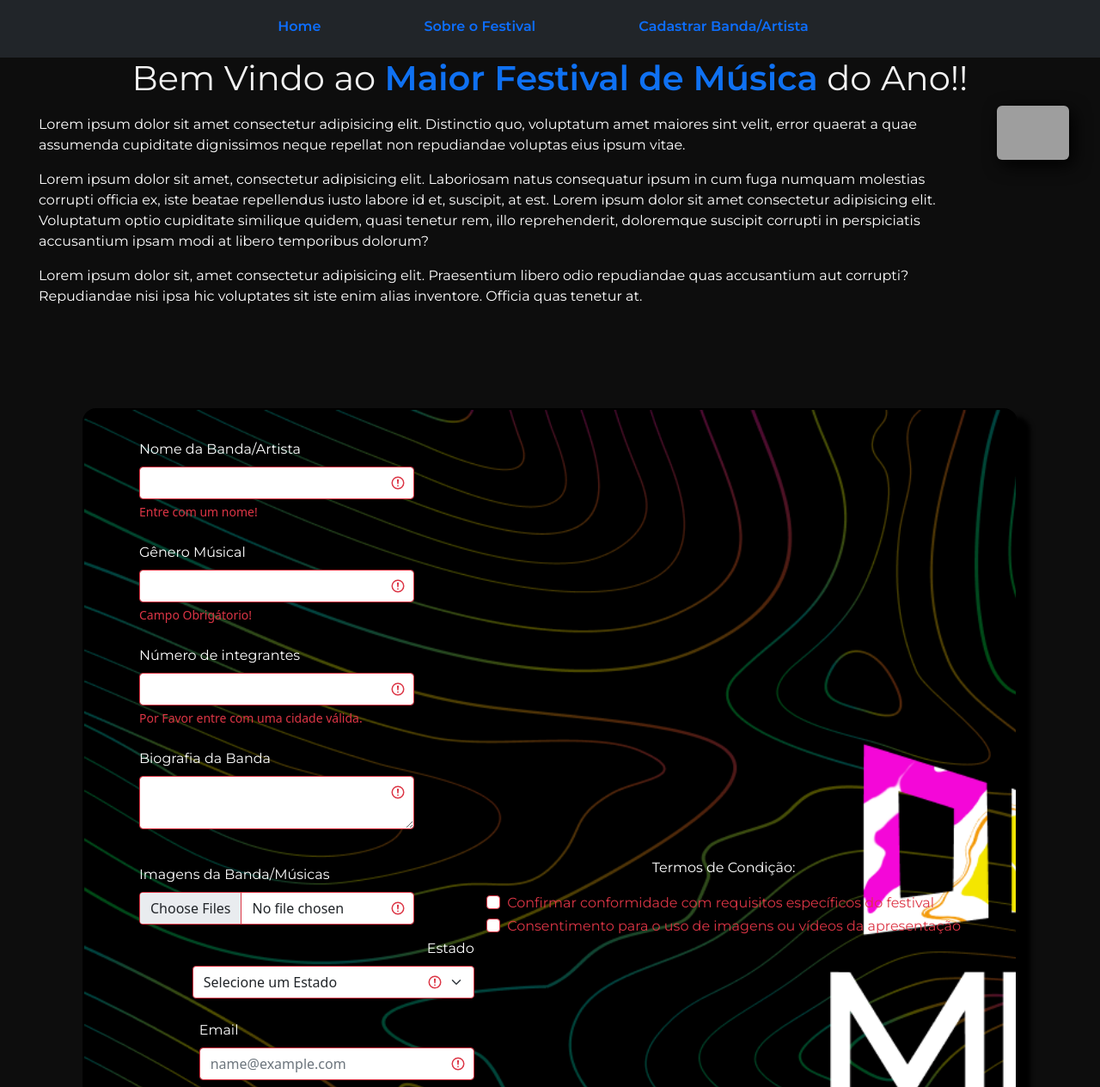
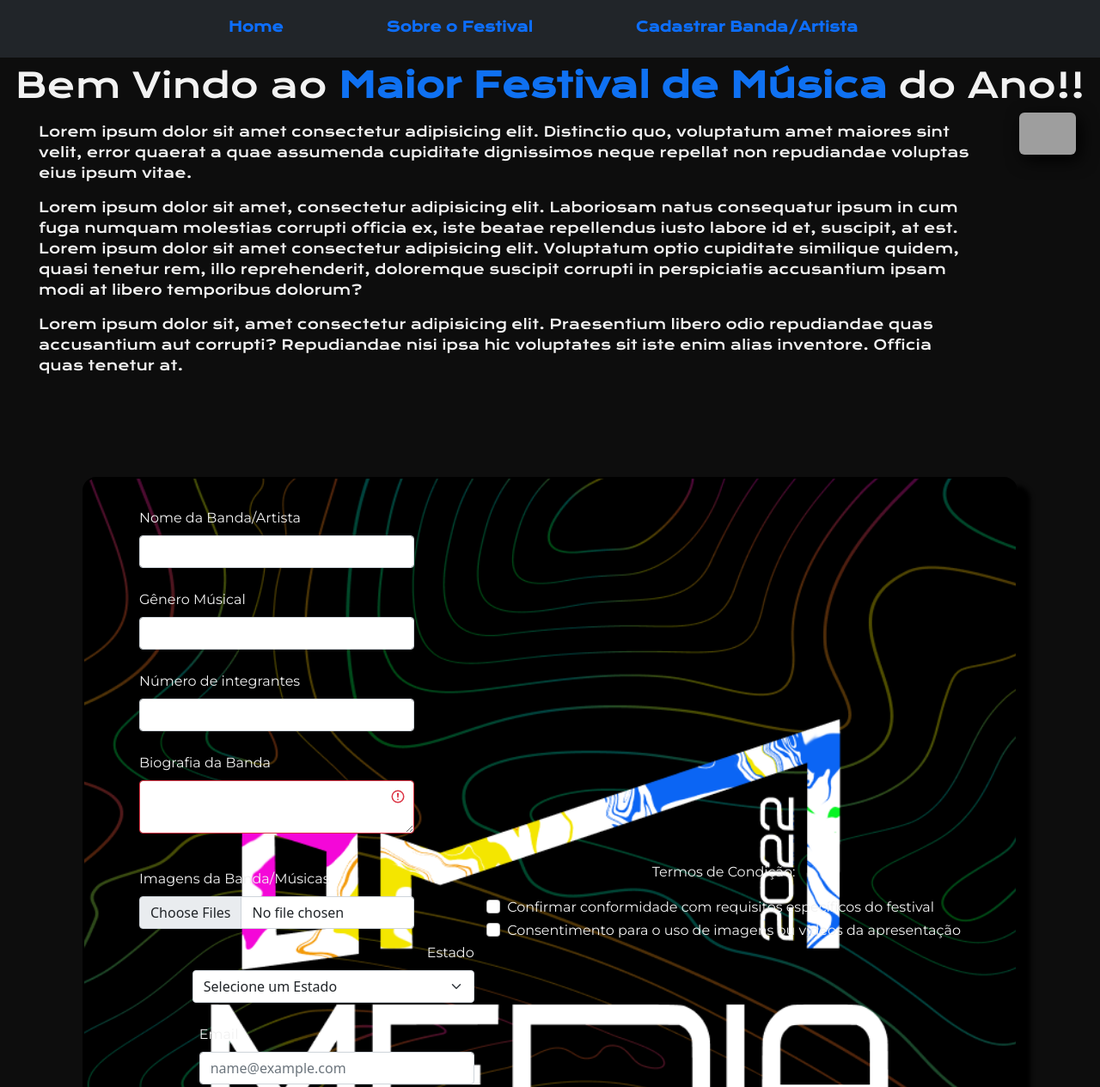
Before and after one commit to Lopeszl35/TrabalhoFinalFrontEnd, a plain HTML site: page index.html in a window 1280 px wide. Shown: the part 5-1270 px from the top of the page at 86% size. Drawn offline with nearby package versions, Linux system fonts and the light colour scheme; grey boxes are pictures that could not be loaded.

Commit message:
Atualizando Projeto trabalho final do semestre

```diff
--- a/JavaScript/validForm.js
+++ b/JavaScript/validForm.js
@@ -0,0 +1,17 @@
+(function() {
+    'use strict'
+
+    var forms = document.querySelectorAll('.needs-validation')
+
+    Array.prototype.slice.call(forms)
+      .forEach(function (form) {
+        form.addEventListener('submit', function (event) {
+          if (!form.checkValidity()) {
+            event.preventDefault()
+            event.stopPropagation()
+          }
+
+          form.classList.add('was-validated')
+        }, false)
+      })
+  })()
--- a/assets/style.css
+++ b/assets/style.css
@@ -1,13 +1,19 @@
 @import url('https://fonts.googleapis.com/css2?family=Krona+One&family=Montserrat:wght@400;600&display=swap'); /* importa fontes do google */
 
 :root {
-    --texto-normal: 'Montserrat', sans-serif;
+    --texto-titulo: 'Krona one', sans-serif;
+    --texto-paragrafo: 'Montserrat', sans-serif;
+    --texto-formulario: 'Montserrat', sans-serif;
+    --cor-de-fundo: #0D0D0D;
+    --cor-texto: #F2F2F2;
+    --cor-titulo-strong: #0F71F2;
+    --cor-box: #000;
 }
 
 
 body {
     box-sizing: border-box;
-    background-color: #0D0D0D !important; /*Tirando o estilo do bootstrap*/
+    background-color: var(--cor-de-fundo) !important; /*Tirando o estilo do bootstrap*/
     margin: 0;
     padding: 0;
 }
@@ -20,11 +26,19 @@ input[type="url"] {
     width: 40vh;
 }
 
+nav {
+    position: fixed;
+    top: 0;
+    left: 0;
+    width: 100%;
+    z-index: 1000; /* Um valor alto para garantir que a navegação fique acima de outros elementos */
+}
+
 img {
     max-width: 70%;
     height: auto;
     border-radius: 6px;
-    box-shadow: 5px 6px 20px #000;
+    box-shadow: 5px 6px 20px var(--cor-box);
 }
 
 .col-md-3 select {
@@ -32,20 +46,21 @@ img {
 }
 
 .nav {
-    font-family: var(--texto-normal);
+    font-family: var(--texto-titulo);
     font-weight: 600;
     gap: 5.5rem;
     padding: 0.5rem;
 }
 
 .titulo {
-    color: #F2F2F2;
-    font-family: 'Montserrat', sans-serif;
+    margin-top: 5rem;
+    color: var(--cor-texto);
+    font-family: var(--texto-titulo);
     text-align: center;
 }
 
 .titulo__strong {
-    color: #0F71F2;
+    color: var(--cor-titulo-strong);
 }
 
 .section__article {
@@ -60,8 +75,8 @@ img {
 }
 
 .section__article_texto {
-    color: #fff;
-    font-family: var(--texto-normal);
+    color: var(--cor-texto);
+    font-family: 'Krona one', sans-serif;
 }
 
 .container__main {
@@ -72,13 +87,14 @@ img {
 
 .container__Section_principal {
     width: 85%;
-    border: 2px solid #000;
+    border: 2px solid var(--cor-box);
     border-radius: 16px;
-    box-shadow: 15px 10px 5px #000;
+    box-shadow: 15px 10px 5px var(--cor-box);
     padding: 2% 5%;
     background-image: url('festival.png');
     background-size: cover;
     background-repeat: no-repeat;
+    background-position: center;
 }
 
 .container__form {
@@ -95,8 +111,8 @@ img {
 }
 
 .container_label {
-    color: #fff;
-    font-family: var(--texto-normal);
+    color: var(--cor-texto);
+    font-family: var(--texto-formulario);
     font-size: 16px;
 }
 
@@ -119,8 +135,6 @@ img {
     justify-content: flex-end;
 }
 
-.invalid__section {
-    display: none !important;
-    justify-content: flex-end !important;
-    overflow: hidden !important;
+#option-estado {
+    width: 20.50rem;
 }
--- a/index.html
+++ b/index.html
@@ -39,7 +39,7 @@
     <main class="container__main">
 
         <section class="container__Section_principal">
-            <form action="#" method="post" class="was-validated container__form"><!--Inicio Formulário-->
+            <form action="#" method="post" class="needs-validation container__form" novalidate><!--Inicio Formulário-->
                 <div><!--Inicio Section 1-->
                     <div class="col-md-4 alinhar__nome">
                         <label for="validationCustom01" class="form-label container_label">Nome da Banda/Artista</label>
@@ -77,6 +77,9 @@
                     <div class="mb-3">
                         <label for="formFileMultiple" class="form-label container_label">Imagens da Banda/Músicas</label>
                         <input class="form-control" type="file" id="formFileMultiple" multiple required>
+                        <div class="invalid-feedback">
+                            Envie imagens e músicas
+                        </div>
                       </div>
                 </div><!--Fim da section1-->
 
@@ -109,7 +112,7 @@
                           <option value="1">Goiáis</option>
                           <option value="1">Rio de Janeiro</option>
                         </select>
-                        <div class="invalid-feedback invalid__section">
+                        <div class="invalid-feedback" id="option-estado">
                           Selecione um Estado válido.
                         </div>
                     </div>
@@ -118,24 +121,33 @@
                     <div class="mb-3">
                         <label for="exampleFormControlInput1" class="form-label container_label">Email</label>
                         <input type="email" class="form-control" id="exampleFormControlInput1" required placeholder="name@example.com">
+                        <div class="invalid-feedback">
+                            Informe um e-mail válido!
+                        </div>
                     </div>
                     <br>
 
                     <div>
                         <label for="cpf" class="form-label container_label">CPF/CNPJ</label>
                         <input type="text" class="form-control" id="cpf" name="cpf" pattern="\d{3}\.\d{3}\.\d{3}-\d{2}" placeholder="123.456.789-01" required>
+                        <div class="invalid-feedback">
+                            CPF inválido
+                        </div>
                     </div>
                     <br>
 
                     <div>
                         <label for="telefone" class="form-label container_label">Telefone</label>
                         <input type="tel" class="form-control" id="telefone" name="telefone" placeholder="(99) 12345-6789" required>
+                        <div class="invalid-feedback">
+                            Informe um telefone para contato!
+                        </div>
                     </div>
                     <br>
 
                     <div class="site_banda">
-                        <label for="site" class="form-label container_label">Site da Banda</label>
-                        <input type="url" class="form-control" id="site" name="site" placeholder="www.exemplo.com.br">
+                        <label for="site" class=" container_label">Site da Banda</label>
+                        <input type="text" class="form-control" id="basic-url" aria-describedby="basic-addon3">
                     </div>
                     <br>
 
```
